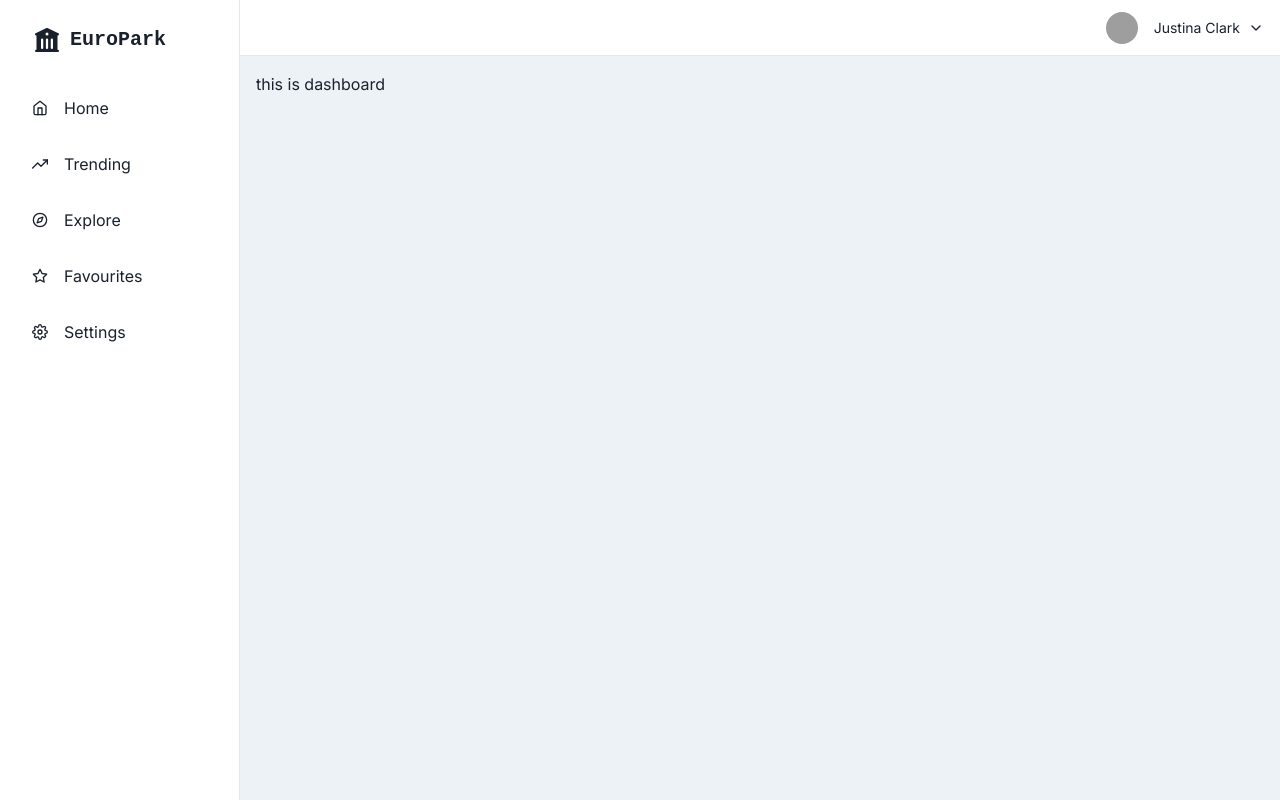
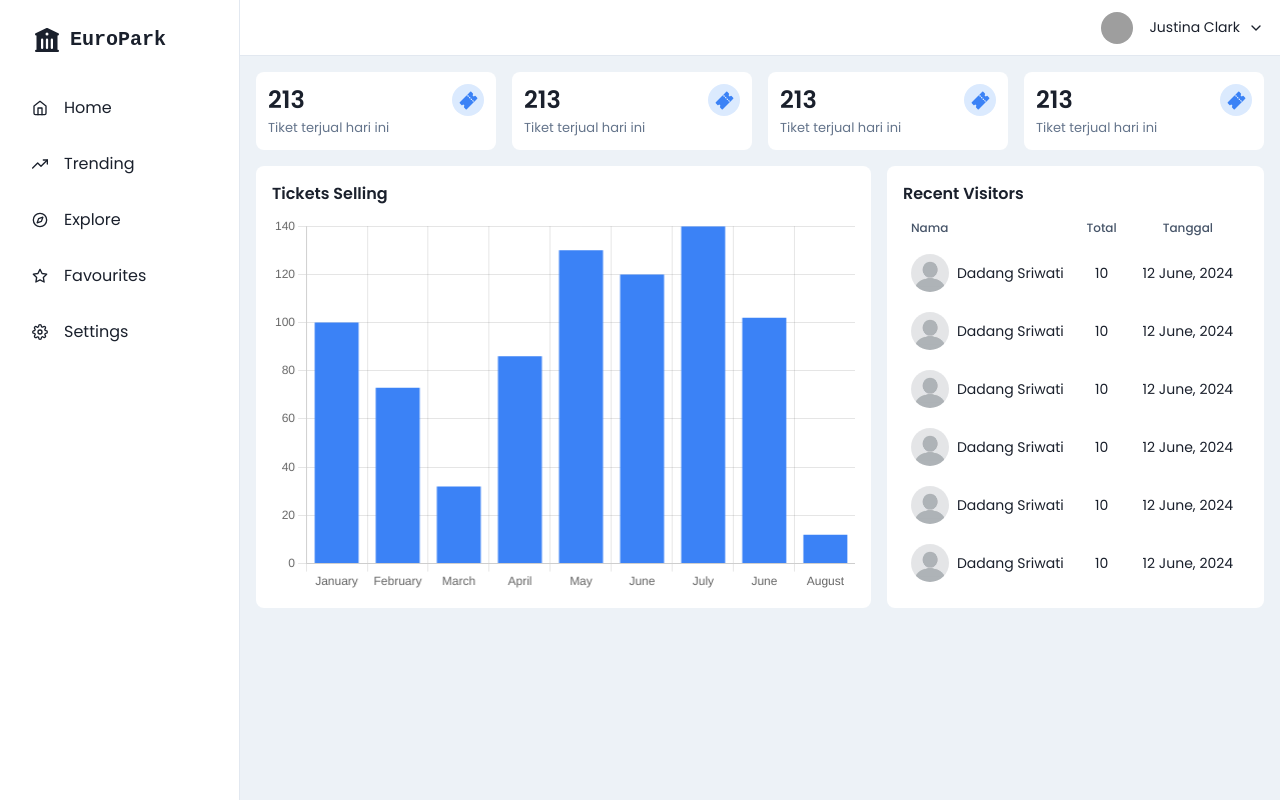
Before and after one commit to BimaPn/europark-client, a Next.js app: page /dashboard in a window 1280 px wide. Built offline with nearby package versions, Linux system fonts and the light colour scheme; no server answers; grey boxes are pictures that could not be loaded.

Commit message:
Add stat item, ticket analytic and the latest visitors in dashboard.

```diff
--- a/app/dashboard/page.tsx
+++ b/app/dashboard/page.tsx
@@ -1,8 +1,20 @@
-import React from 'react'
+import RecentVisitors from '@/components/dashboard/RecentVisitors'
+import StatItem from '@/components/dashboard/StatItem'
+import TicketAnalytic from '@/components/dashboard/TicketAnalytic'
 
 const page = () => {
   return (
-    <div>this is dashboard</div>
+    <section>
+      <div className="flexCenter gap-4">
+        {[1,2,3,4].map(item => (
+        <StatItem className="w-1/4"/>
+        ))}
+      </div>
+      <div className='flex gap-4 mt-4'>
+        <TicketAnalytic className="basis-[62%]" />
+        <RecentVisitors className='basis-[38%]' />
+      </div>
+    </section>
   )
 }
 
--- a/app/globals.css
+++ b/app/globals.css
@@ -15,3 +15,11 @@
 .flexColumn{
   @apply flex flex-col justify-center items-center
 }
+
+/* Table */
+th, td {
+  @apply px-2 py-2
+}
+.td-custom {
+  @apply !py-[10px]
+}
--- a/app/layout.tsx
+++ b/app/layout.tsx
@@ -1,12 +1,12 @@
 import type { Metadata } from 'next'
-import { Inter } from 'next/font/google'
+import { Poppins } from 'next/font/google'
 import './globals.css'
 import { ChakraProvider } from '@/components/provider/ChakraProvider'
 
-const inter = Inter({ subsets: ['latin'] })
+const poppins = Poppins({ subsets:["latin-ext"],weight:["400","500", "600", "700"] })
 
 export const metadata: Metadata = {
-  title: 'Create Next App',
+  title: 'Welcome bitch',
   description: 'Generated by create next app',
 }
 
@@ -17,7 +17,7 @@ export default function RootLayout({
 }) {
   return (
     <html lang="en">
-      <body className={inter.className}>
+      <body className={poppins.className}>
         <ChakraProvider>
           {children}
         </ChakraProvider>
--- /dev/null
+++ b/components/dashboard/RecentVisitors.tsx
@@ -0,0 +1,81 @@
+"use client"
+
+import Image from 'next/image'
+import RoundedImage from '../ui/RoundedImage'
+import Link from 'next/link'
+
+const RecentVisitors = ({className}:{className?:string}) => {
+  const visitors = [
+  {
+    avatar: "/images/avatar.jpg",
+    name: "Dadang Sriwati",
+    visitors: 10,
+    date: "12 June, 2024"
+  },
+  {
+    avatar: "/images/avatar.jpg",
+    name: "Dadang Sriwati",
+    visitors: 10,
+    date: "12 June, 2024"
+  },
+  {
+    avatar: "/images/avatar.jpg",
+    name: "Dadang Sriwati",
+    visitors: 10,
+    date: "12 June, 2024"
+  },
+  {
+    avatar: "/images/avatar.jpg",
+    name: "Dadang Sriwati",
+    visitors: 10,
+    date: "12 June, 2024"
+  },
+  {
+    avatar: "/images/avatar.jpg",
+    name: "Dadang Sriwati",
+    visitors: 10,
+    date: "12 June, 2024"
+  },
+  {
+    avatar: "/images/avatar.jpg",
+    name: "Dadang Sriwati",
+    visitors: 10,
+    date: "12 June, 2024"
+  },
+  ]
+  return (
+    <div className={`bg-white rounded-lg h-fit px-4 py-4 ${className}`}>
+      <div className='mb-[6px]'>
+        <span className='font-semibold '>Recent Visitors</span>
+      </div>
+
+      <table className='w-full border-spacing-2'>
+        <thead>
+          <tr className='text-xs text-slate-600'>
+            <th className='w-1/2 text-start font-medium'>Nama</th>
+            <th className='font-medium'>Total</th>
+            <th className='font-medium'>Tanggal</th>
+          </tr>
+        </thead>
+        <tbody className='text-sm'>
+          {visitors.map((item, index) => (
+            <tr>
+              <td className='flex items-center gap-2 td-custom'>
+                <RoundedImage src={item.avatar} alt={item.name} className='!min-w-[38px] !w-[38px]' />
+                <span className='line-clamp-1'>{item.name}</span>
+              </td>
+              <td className='text-center td-custom'>{item.visitors}</td>
+              <td className='text-center td-custom'>{item.date}</td>
+            </tr>
+          ))}
+        </tbody>
+      </table>
+    </div>
+  )
+}
+
+const VisitorItem = () => {
+
+}
+
+export default RecentVisitors
--- /dev/null
+++ b/components/dashboard/StatItem.tsx
@@ -0,0 +1,18 @@
+import { IoTicket } from "react-icons/io5"
+
+const StatItem = ({className}:{className?:string}) => {
+  return (
+    <div className={`bg-white flex flex-col px-3 py-3 rounded-lg ${className} relative`}>
+      <div className="flex flex-col gap-[2px]">
+        <span className="font-semibold text-2xl">213</span>
+        <span className="text-[13px] text-slate-500">Tiket terjual hari ini</span>
+      </div>
+
+        <div className="absolute top-3 right-3 min-w-[32px] flexCenter aspect-square rounded-full bg-blue-100">
+          <IoTicket className="text-[19px] text-blue-500" />
+        </div>
+    </div>
+  )
+}
+
+export default StatItem
--- /dev/null
+++ b/components/dashboard/TicketAnalytic.tsx
@@ -0,0 +1,39 @@
+"use client"
+import {
+  Chart as ChartJS,
+  CategoryScale,
+  LinearScale,
+  BarElement,
+  Tooltip,
+} from 'chart.js';
+import { Bar } from 'react-chartjs-2';
+ChartJS.register(   CategoryScale,   LinearScale,   BarElement,   Tooltip);
+
+export const options ={
+  responsive: true,
+  maintainAspectRatio:false
+  };
+const labels = ['January', 'February', 'March', 'April', 'May', 'June', 'July','June','August'];
+const values = [100,73,32,86,130,120,140,102,12]
+export const data = {
+  labels,
+  datasets: [{
+    label: 'Ticket selling',
+    data: values,
+    backgroundColor: 'rgba(59, 130, 246, 1)'
+}]
+}
+
+const TicketAnalytic = ({className}:{className?:string}) => {
+
+  return (
+    <div className={`bg-white rounded-lg px-4 pt-[50px] pb-4 relative ${className}`}>
+      <div className='absolute top-4 left-4 '>
+        <span className='font-semibold'>Tickets Selling</span>
+      </div>
+      <Bar options={options} data={data} className='w-full aspect-video'  />
+    </div>
+  )
+}
+
+export default TicketAnalytic
--- /dev/null
+++ b/components/ui/RoundedImage.tsx
@@ -0,0 +1,16 @@
+import Image from "next/image"
+
+const RoundedImage = ({src,className,alt}:{src:string,className?:string,alt:string}) => {
+  return (
+    <div className={`relative w-11 h-fit aspect-square rounded-full overflow-hidden ${className}`}>
+        < Image
+        src={src}
+        alt={alt}
+        fill
+        style={{objectFit:"cover"}}
+        />
+    </div>
+  )
+}
+
+export default RoundedImage
--- a/package.json
+++ b/package.json
@@ -17,6 +17,7 @@
     "next": "14.0.4",
     "next-auth": "^4.24.5",
     "react": "^18",
+    "react-chartjs-2": "^5.2.0",
     "react-dom": "^18",
     "react-icons": "^5.0.0"
   },
```
Also changed, not shown: public/images/avatar.jpg (added), 1 other file (tests, documents, lock files or other folders).
